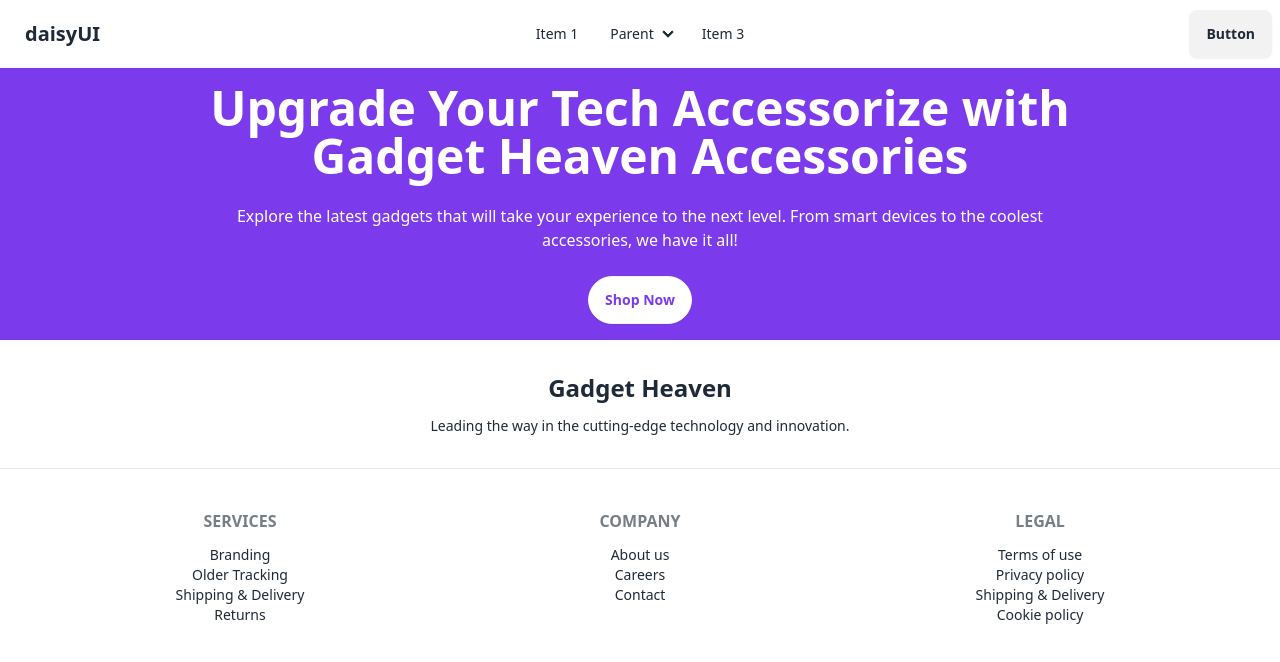
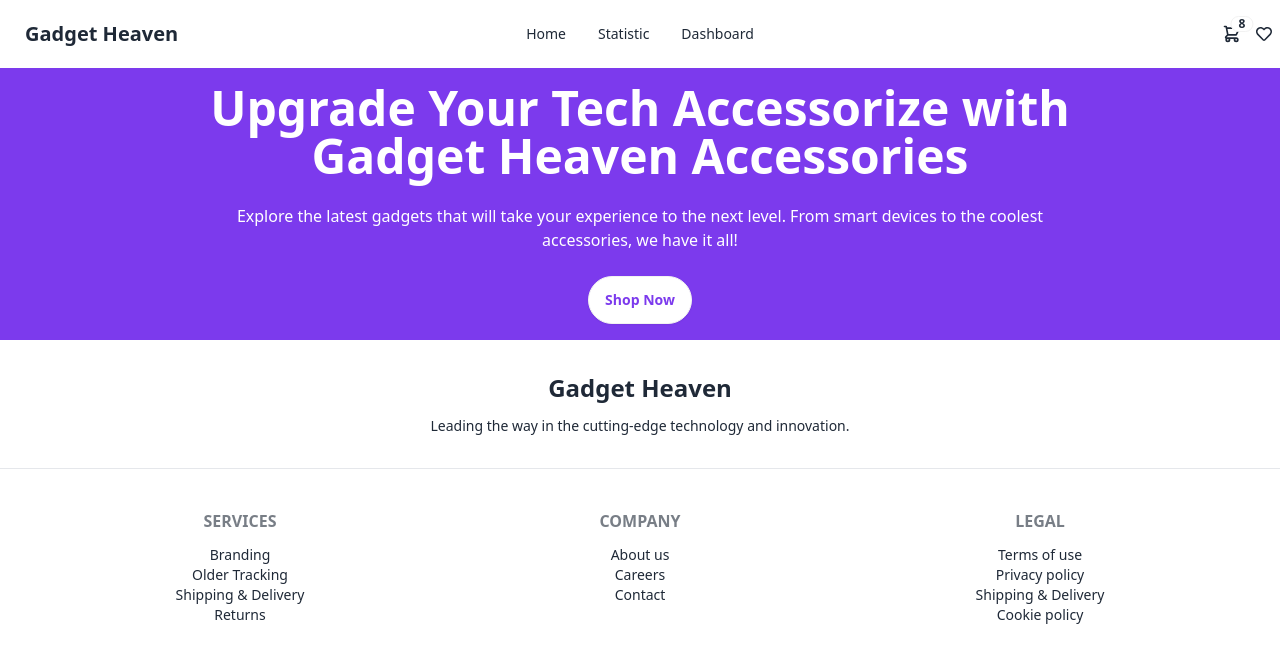
Before and after one commit to KaziAbdurRahim/Assignment-8, a React (Vite) app: page / in a window 1280 px wide. Shown: the top 662 px of the page. Built offline with nearby package versions, Linux system fonts and the light colour scheme.

Commit message:
completed the navbar layout

```diff
--- a/package.json
+++ b/package.json
@@ -12,6 +12,7 @@
   "dependencies": {
     "react": "^18.3.1",
     "react-dom": "^18.3.1",
+    "react-icons": "^5.3.0",
     "react-router-dom": "^6.27.0",
     "react-toastify": "^10.0.6"
   },
--- a/src/components/Navbar/Navbar.jsx
+++ b/src/components/Navbar/Navbar.jsx
@@ -1,8 +1,15 @@
-
+import { useState } from "react";
+import { FaRegHeart } from "react-icons/fa";
 
 const Navbar = () => {
+    const [isCartOpen, setIsCartOpen] = useState(false);
+
+    const toggleCart = () => {
+        setIsCartOpen(!isCartOpen);
+    };
+
     return (
-        <div className="navbar bg-base-100">
+        <div className="navbar bg-base-100 relative">
             <div className="navbar-start">
                 <div className="dropdown">
                     <div tabIndex={0} role="button" className="btn btn-ghost lg:hidden">
@@ -22,30 +29,60 @@ const Navbar = () => {
                     <ul
                         tabIndex={0}
                         className="menu menu-sm dropdown-content bg-base-100 rounded-box z-[1] mt-3 w-52 p-2 shadow">
-        <li><a>Item 1</a></li>
-
-        <li><a>Item 3</a></li>
+                        <li><a>Home </a></li>
+                        <li><a>Statistic</a></li>
+                        <li><a>Dashboard</a></li>
                     </ul>
                 </div>
-    <a className="btn btn-ghost text-xl">daisyUI</a>
+                <a className="btn btn-ghost text-xl">Gadget Heaven</a>
             </div>
             <div className="navbar-center hidden lg:flex">
                 <ul className="menu menu-horizontal px-1">
-      <li><a>Item 1</a></li>
-      <li>
-        <details>
-          <summary>Parent</summary>
-          <ul className="p-2">
-            <li><a>Submenu 1</a></li>
-            <li><a>Submenu 2</a></li>
-          </ul>
-        </details>
-      </li>
-      <li><a>Item 3</a></li>
+                    <li><a>Home </a></li>
+                    <li><a>Statistic</a></li>
+                    <li><a>Dashboard</a></li>
                 </ul>
             </div>
             <div className="navbar-end">
-    <a className="btn">Button</a>
+                <div className="relative">
+                    <div
+                        tabIndex={0}
+                        role="button"
+                        className="btn btn-ghost btn-circle"
+                        onClick={toggleCart}>
+                        <div className="indicator">
+                            <svg
+                                xmlns="http://www.w3.org/2000/svg"
+                                className="h-5 w-5"
+                                fill="none"
+                                viewBox="0 0 24 24"
+                                stroke="currentColor">
+                                <path
+                                    strokeLinecap="round"
+                                    strokeLinejoin="round"
+                                    strokeWidth="2"
+                                    d="M3 3h2l.4 2M7 13h10l4-8H5.4M7 13L5.4 5M7 13l-2.293 2.293c-.63.63-.184 1.707.707 1.707H17m0 0a2 2 0 100 4 2 2 0 000-4zm-8 2a2 2 0 11-4 0 2 2 0 014 0z" />
+                            </svg>
+                            <span className="badge badge-sm indicator-item">8</span>
+                        </div>
+                    </div>
+                    {isCartOpen && (
+                        <div
+                            className="absolute right-0 mt-2 w-52 card card-compact bg-base-100 z-[1] shadow">
+                            <div className="card-body">
+                                <span className="text-lg font-bold">8 Items</span>
+                                <span className="text-info">Subtotal: $999</span>
+                                <div className="card-actions">
+                                    <button className="btn btn-primary btn-block">View cart</button>
+                                </div>
+                            </div>
+                        </div>
+                    )}
+                </div>
+
+                <div>
+                    <FaRegHeart />
+                </div>
             </div>
         </div>
     );
```
Also changed, not shown: 1 other file (tests, documents, lock files or other folders). Lines whose indentation alone changed are shown as unchanged.
